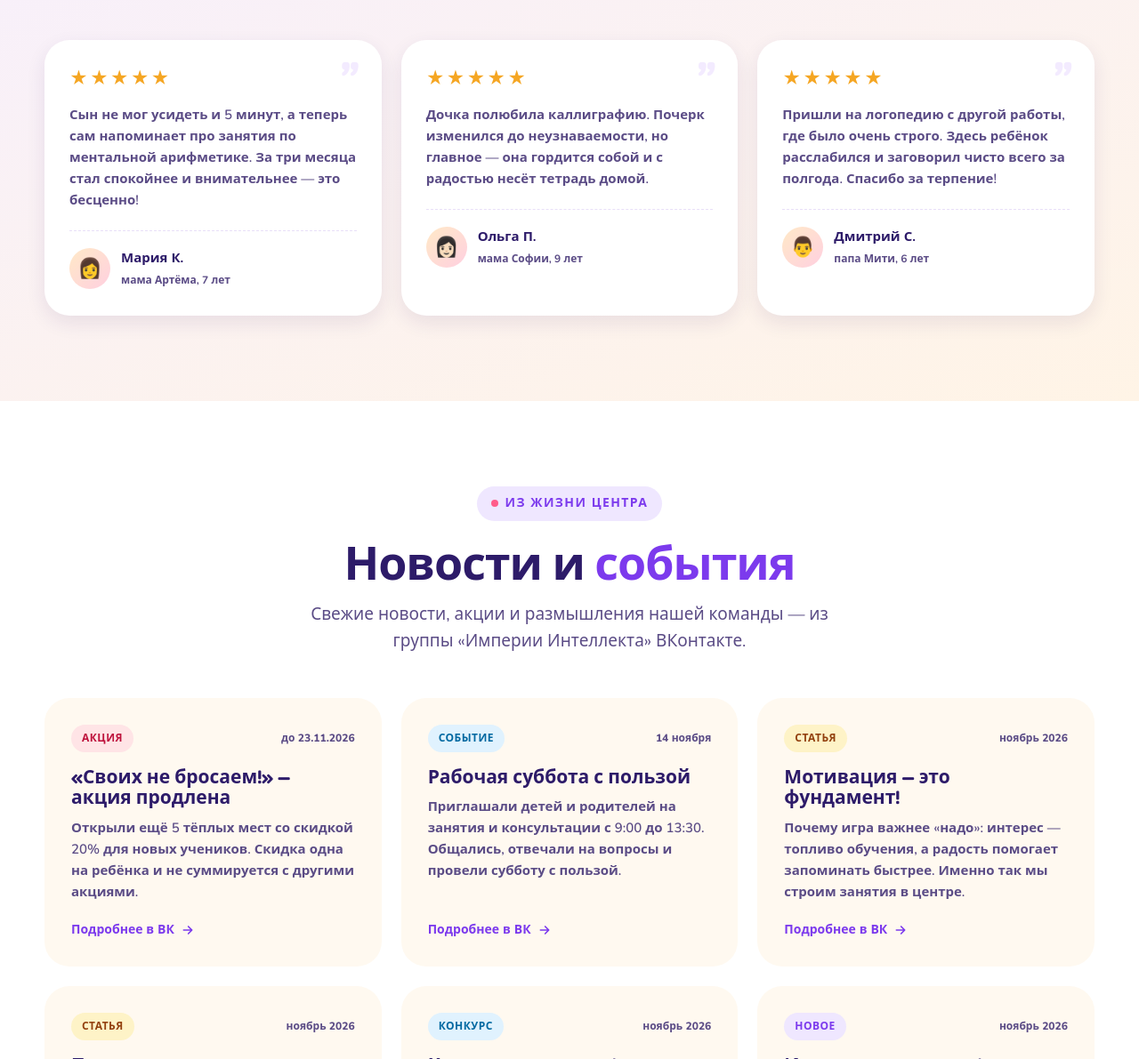
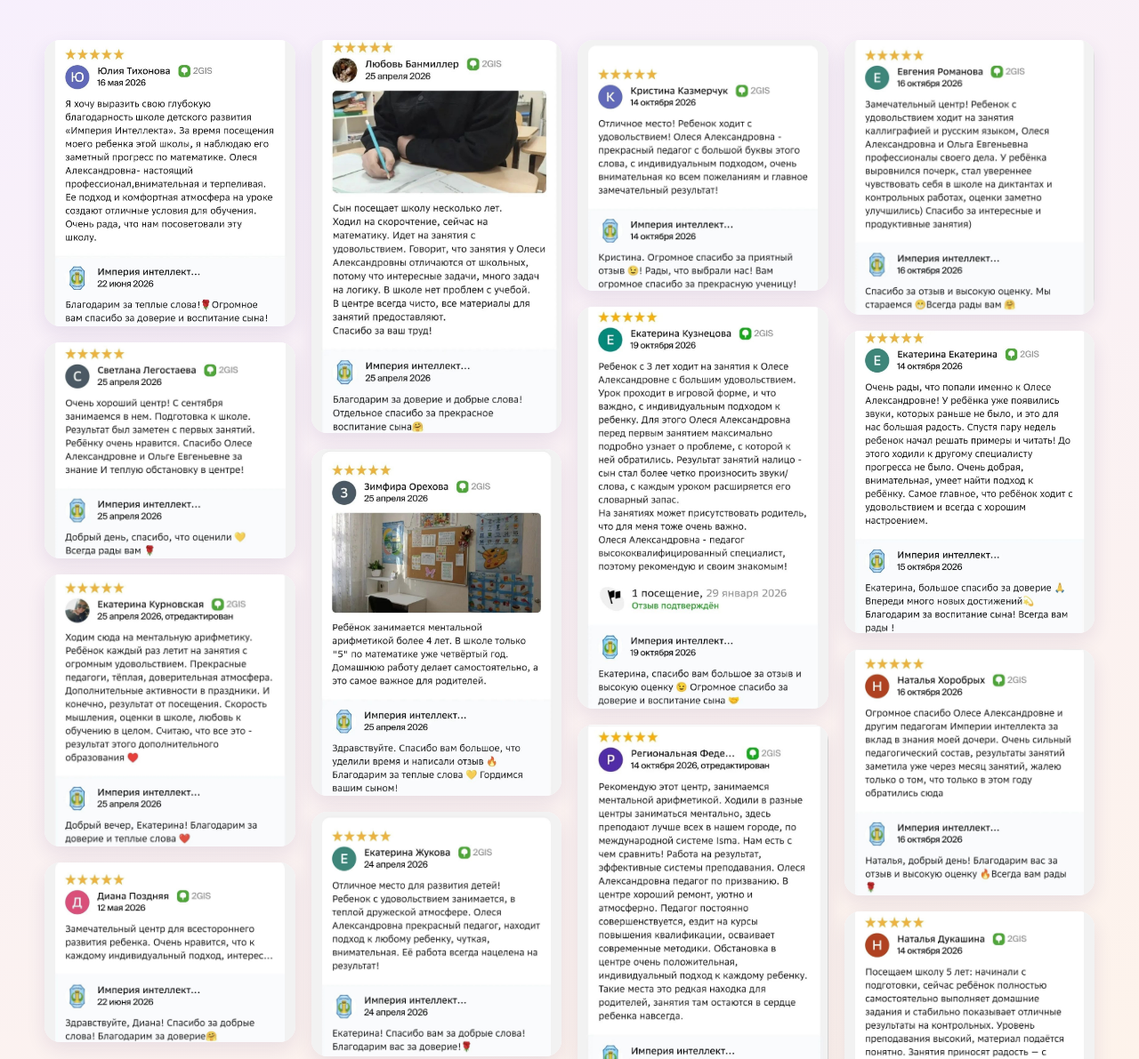
Before and after one commit to Mishanya76/imperiya-intellecta-landing, a plain HTML site: page index.html in a window 1280 px wide. Shown: the part 6971-8162 px from the top of the page at 89% size. Drawn offline with nearby package versions, Linux system fonts and the light colour scheme.

Commit message:
Показать реальные скриншоты отзывов родителей

```diff
--- a/index.html
+++ b/index.html
@@ -355,22 +355,15 @@ h2.title em{font-style:normal;color:var(--violet)}
 
 /* ---------- REVIEWS ---------- */
 .reviews{background:linear-gradient(160deg,#f6efff,#fff4e6)}
-.review-grid{display:grid;grid-template-columns:repeat(3,1fr);gap:22px;margin-top:48px}
-.review{
-  background:#fff;border-radius:var(--radius);padding:28px;box-shadow:var(--shadow-sm);
-  position:relative;transition:transform .25s,box-shadow .25s;
-}
-.review:hover{transform:translateY(-6px);box-shadow:var(--shadow)}
-.review-stars{color:#f5a623;font-size:20px;letter-spacing:2px;margin-bottom:12px}
-.review p{font-weight:600;color:var(--ink-soft);font-size:15px}
-.review-author{display:flex;align-items:center;gap:12px;margin-top:22px;padding-top:18px;border-top:1px dashed #e8dff8}
-.avatar{
-  width:46px;height:46px;border-radius:50%;display:grid;place-items:center;font-size:22px;flex-shrink:0;
-  background:linear-gradient(135deg,#ffe9c7,#ffd0e0);
-}
-.review-author strong{display:block;font-size:15px}
-.review-author small{font-size:12px;color:var(--ink-soft);font-weight:700}
-.quote-mark{position:absolute;right:24px;top:14px;font-family:'Fredoka',sans-serif;font-size:64px;color:#f3ebff;line-height:1}
+.review-shots{columns:4;column-gap:18px;margin-top:48px}
+.review-shot{
+  display:block;width:100%;margin:0 0 18px;padding:0;border:0;border-radius:18px;overflow:hidden;
+  background:#fff;box-shadow:var(--shadow-sm);cursor:zoom-in;break-inside:avoid;
+  transition:transform .25s,box-shadow .25s;
+}
+.review-shot:hover,.review-shot:focus-visible{transform:translateY(-5px);box-shadow:var(--shadow)}
+.review-shot img{width:100%;height:auto;display:block;transition:transform .5s}
+.review-shot:hover img,.review-shot:focus-visible img{transform:scale(1.02)}
 
 /* ---------- NEWS ---------- */
 .news{background:#fff}
@@ -597,6 +590,7 @@ details p{padding:0 20px 20px 0;color:var(--ink-soft);font-weight:600;font-size:
   .scene{min-height:360px}
   .float-card{font-size:12px;padding:9px 12px}
   .direction-grid,.news-grid,.price-grid{grid-template-columns:repeat(2,1fr)}
+  .review-shots{columns:3}
   .gallery-grid{grid-template-columns:repeat(3,1fr)}
   .price-card.featured{transform:none}
   .why-grid,.faq-grid,.cta-grid{gap:36px}
@@ -626,7 +620,7 @@ details p{padding:0 20px 20px 0;color:var(--ink-soft);font-weight:600;font-size:
   .founder-visual{position:static;max-width:440px;margin-inline:auto}
   .founder-photo-wrap{max-width:380px;margin-inline:auto}
   .founder-text{margin-top:34px}
-  .review-grid{grid-template-columns:1fr 1fr}
+  .review-shots{columns:2}
   .steps-grid{grid-template-columns:1fr 1fr;gap:34px 16px}
   .contact-grid{grid-template-columns:1fr 1fr}
   .contact-grid > div:first-child{grid-column:1/-1}
@@ -652,7 +646,8 @@ details p{padding:0 20px 20px 0;color:var(--ink-soft);font-weight:600;font-size:
   .stat .count{font-size:32px}
   .stat .label{font-size:12px}
   .section{padding:64px 0}
-  .direction-grid,.review-grid,.steps-grid,.contact-grid,.news-grid,.price-grid,.promo-strip{grid-template-columns:1fr}
+  .direction-grid,.steps-grid,.contact-grid,.news-grid,.price-grid,.promo-strip{grid-template-columns:1fr}
+  .review-shots{columns:1;column-gap:0}
   .gallery-grid{grid-template-columns:repeat(2,1fr);gap:10px}
   .gallery-item{border-radius:14px}
   .gallery-caption{opacity:1;transform:none;font-size:11px;padding:22px 8px 8px}
@@ -1016,11 +1011,24 @@ details p{padding:0 20px 20px 0;color:var(--ink-soft);font-weight:600;font-size:
       <p class="subtitle">Настоящие истории семей, которые уже увидели перемены.</p>
     </div>
 
-    <div class="review-grid">
-      <article class="review reveal"><span class="quote-mark">”</span><div class="review-stars">★★★★★</div><p>Сын не мог усидеть и 5 минут, а теперь сам напоминает про занятия по ментальной арифметике. За три месяца стал спокойнее и внимательнее — это бесценно!</p><div class="review-author"><span class="avatar">👩</span><div><strong>Мария К.</strong><small>мама Артёма, 7 лет</small></div></div></article>
-      <article class="review reveal"><span class="quote-mark">”</span><div class="review-stars">★★★★★</div><p>Дочка полюбила каллиграфию. Почерк изменился до неузнаваемости, но главное — она гордится собой и с радостью несёт тетрадь домой.</p><div class="review-author"><span class="avatar">👩🏻</span><div><strong>Ольга П.</strong><small>мама Софии, 9 лет</small></div></div></article>
-      <article class="review reveal"><span class="quote-mark">”</span><div class="review-stars">★★★★★</div><p>Пришли на логопедию с другой работы, где было очень строго. Здесь ребёнок расслабился и заговорил чисто всего за полгода. Спасибо за терпение!</p><div class="review-author"><span class="avatar">👨</span><div><strong>Дмитрий С.</strong><small>папа Мити, 6 лет</small></div></div></article>
-    </div>
+    <div class="review-shots">
+      <button class="review-shot reveal" type="button" data-caption="Отзыв родителя"><img src="Otzyvy/50236.jpg" alt="Скриншот отзыва родителя о центре «Империя Интеллекта»" width="1119" height="1280" loading="lazy" decoding="async"></button>
+      <button class="review-shot reveal" type="button" data-caption="Отзыв родителя"><img src="Otzyvy/52096.jpg" alt="Скриншот отзыва родителя о центре «Империя Интеллекта»" width="1216" height="1052" loading="lazy" decoding="async"></button>
+      <button class="review-shot reveal" type="button" data-caption="Отзыв родителя"><img src="Otzyvy/57709.jpg" alt="Скриншот отзыва родителя о центре «Империя Интеллекта»" width="1180" height="1280" loading="lazy" decoding="async"></button>
+      <button class="review-shot reveal" type="button" data-caption="Отзыв родителя"><img src="Otzyvy/59019.jpg" alt="Скриншот отзыва родителя о центре «Империя Интеллекта»" width="1220" height="877" loading="lazy" decoding="async"></button>
+      <button class="review-shot reveal" type="button" data-caption="Отзыв родителя"><img src="Otzyvy/62479.jpg" alt="Скриншот отзыва родителя о центре «Империя Интеллекта»" width="814" height="1280" loading="lazy" decoding="async"></button>
+      <button class="review-shot reveal" type="button" data-caption="Отзыв родителя"><img src="Otzyvy/65869.jpg" alt="Скриншот отзыва родителя о центре «Империя Интеллекта»" width="924" height="1280" loading="lazy" decoding="async"></button>
+      <button class="review-shot reveal" type="button" data-caption="Отзыв родителя"><img src="Otzyvy/67734.jpg" alt="Скриншот отзыва родителя о центре «Империя Интеллекта»" width="1220" height="1189" loading="lazy" decoding="async"></button>
+      <button class="review-shot reveal" type="button" data-caption="Отзыв родителя"><img src="Otzyvy/70737.jpg" alt="Скриншот отзыва родителя о центре «Империя Интеллекта»" width="1115" height="1280" loading="lazy" decoding="async"></button>
+      <button class="review-shot reveal" type="button" data-caption="Отзыв родителя"><img src="Otzyvy/72101.jpg" alt="Скриншот отзыва родителя о центре «Империя Интеллекта»" width="1220" height="1225" loading="lazy" decoding="async"></button>
+      <button class="review-shot reveal" type="button" data-caption="Отзыв родителя"><img src="Otzyvy/73317.jpg" alt="Скриншот отзыва родителя о центре «Империя Интеллекта»" width="797" height="1280" loading="lazy" decoding="async"></button>
+      <button class="review-shot reveal" type="button" data-caption="Отзыв родителя"><img src="Otzyvy/80964.jpg" alt="Скриншот отзыва родителя о центре «Империя Интеллекта»" width="733" height="1280" loading="lazy" decoding="async"></button>
+      <button class="review-shot reveal" type="button" data-caption="Отзыв родителя"><img src="Otzyvy/84144.jpg" alt="Скриншот отзыва родителя о центре «Империя Интеллекта»" width="1164" height="1280" loading="lazy" decoding="async"></button>
+      <button class="review-shot reveal" type="button" data-caption="Отзыв родителя"><img src="Otzyvy/IMG_0481.JPG" alt="Скриншот отзыва родителя о центре «Империя Интеллекта»" width="1059" height="1280" loading="lazy" decoding="async"></button>
+      <button class="review-shot reveal" type="button" data-caption="Отзыв родителя"><img src="Otzyvy/IMG_0483.JPG" alt="Скриншот отзыва родителя о центре «Империя Интеллекта»" width="1220" height="1200" loading="lazy" decoding="async"></button>
+      <button class="review-shot reveal" type="button" data-caption="Отзыв родителя"><img src="Otzyvy/IMG_0484.JPG" alt="Скриншот отзыва родителя о центре «Империя Интеллекта»" width="1220" height="1238" loading="lazy" decoding="async"></button>
+    </div>
+    <p class="gallery-note">Нажмите на отзыв, чтобы посмотреть его поближе</p>
   </div>
 </section>
 
@@ -1624,8 +1632,8 @@ details p{padding:0 20px 20px 0;color:var(--ink-soft);font-weight:600;font-size:
   var closeBtn=document.getElementById('lightboxClose');
   var prevBtn=document.getElementById('lightboxPrev');
   var nextBtn=document.getElementById('lightboxNext');
-  var index=0, lastFocus=null;
-  function getItems(){ return [].slice.call(document.querySelectorAll('.gallery-item')); }
+  var index=0, lastFocus=null, group='gallery';
+  function getItems(){ return [].slice.call(document.querySelectorAll(group==='reviews'?'.review-shot':'.gallery-item')); }
 
   function show(i){
     var items=getItems();
@@ -1653,8 +1661,9 @@ details p{padding:0 20px 20px 0;color:var(--ink-soft);font-weight:600;font-size:
   }
 
   document.addEventListener('click',function(e){
-    var item=e.target.closest('.gallery-item');
+    var item=e.target.closest('.gallery-item, .review-shot');
     if(!item) return;
+    group=item.classList.contains('review-shot')?'reviews':'gallery';
     var i=getItems().indexOf(item);
     if(i>=0) open(i);
   });
```
